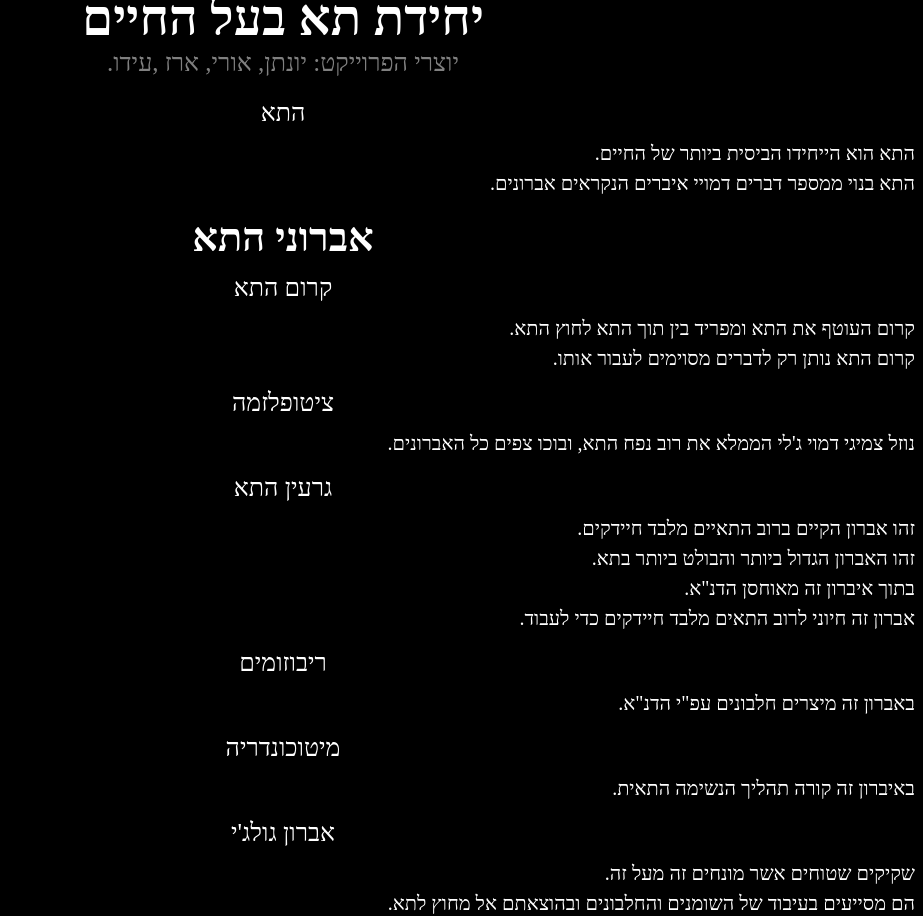
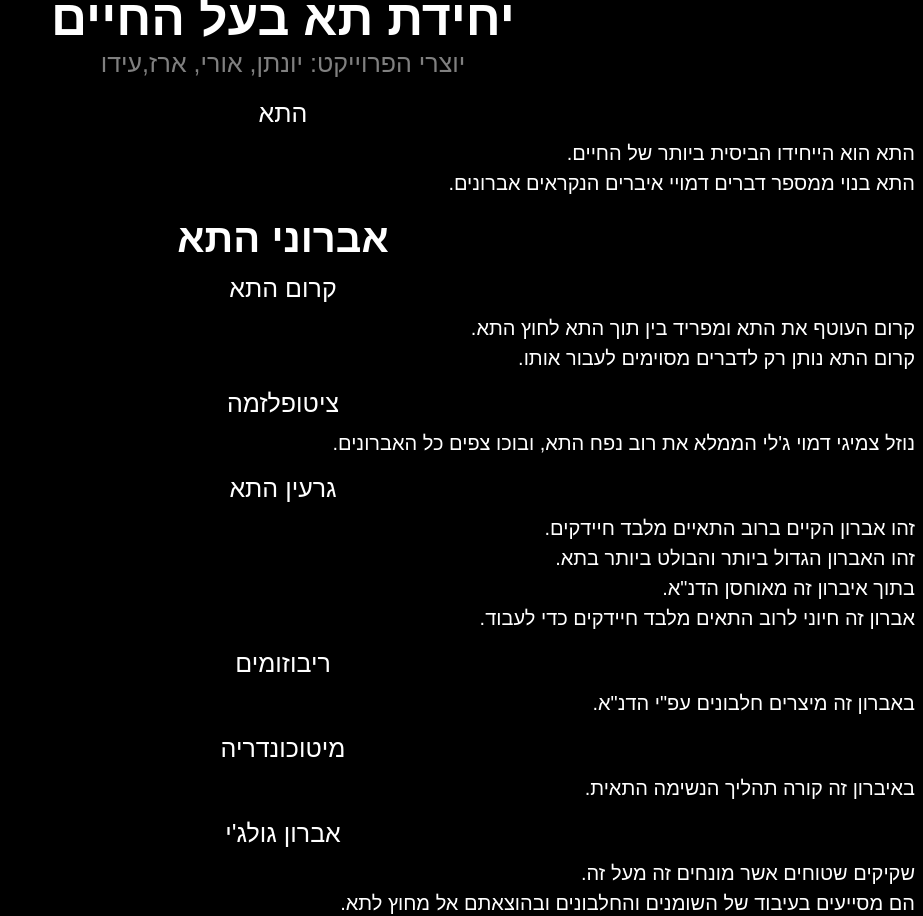
Before and after one commit to PrinceMask0/CellWebsite, a plain HTML site: page index.html in a window 1280 px wide. Shown: the whole page, without its empty margins (357-1280 px from the left). Drawn offline with Linux system fonts and the light colour scheme.

Commit message:
Update index.html

```diff
--- a/index.html
+++ b/index.html
@@ -1,7 +1,7 @@
 <!--Head-->
 <head>
   <title>
-    יחידת התא - יונתן, אורי, ארז ,עידו
+    יחידת התא - יונתן, אורי, ארז,עידו
   </title>
 </head>
 
@@ -10,6 +10,10 @@
   body {
   background-color: black;
   color: white;
+  }
+
+  p{
+    font-family: Arial;
   }
 
   .main-title{
@@ -59,7 +63,7 @@
   </p>
 
   <p class="subtitle">
-    .יוצרי הפרוייקט: יונתן, אורי, ארז ,עידו
+    יוצרי הפרוייקט: יונתן, אורי, ארז,עידו
   </p>
   <!--General -->
   <p class="normal-title">
```
